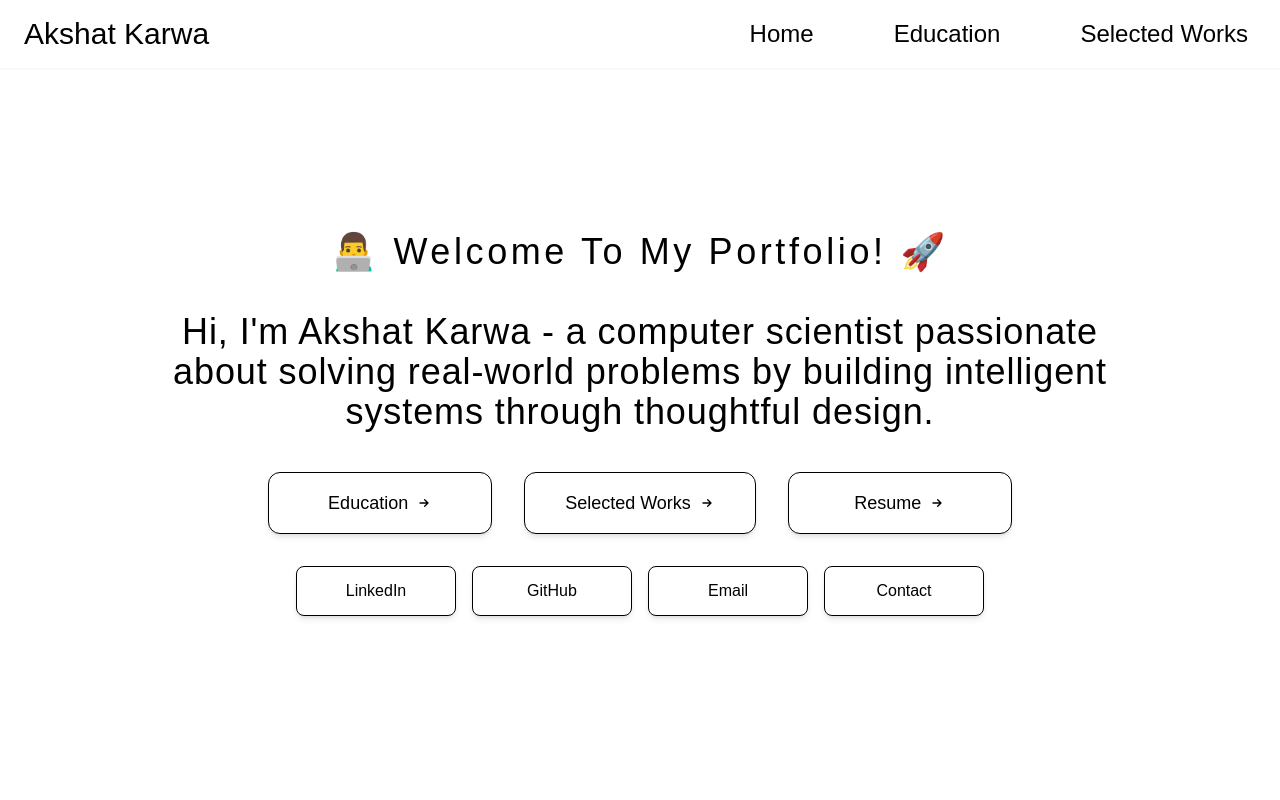
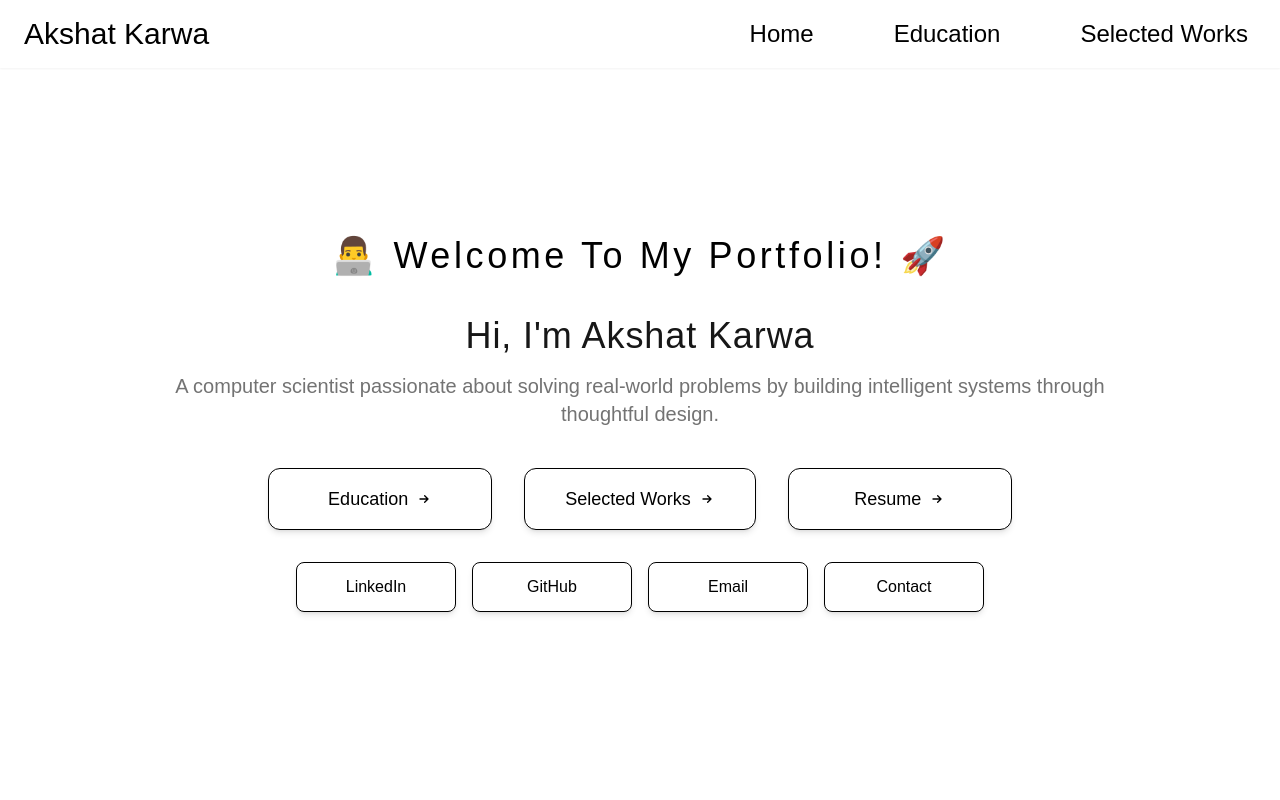
Before and after one commit to akshat-karwa/akshatkarwa.com, a Next.js app in the folder akshatkarwa.com/: page / in a window 1280 px wide. Shown: the top 800 px of the page. Built offline with nearby package versions, Linux system fonts and the light colour scheme.

Commit message:
pushed latest code

```diff
--- a/akshatkarwa.com/app/components/Home.tsx
+++ b/akshatkarwa.com/app/components/Home.tsx
@@ -13,9 +13,12 @@ export default function Home() {
           </span>
         </h1>
 
-        <div className="mt-10 w-full max-w-5xl mx-auto px-6 text-center space-y-8">
-          <p className="text-2xl sm:text-3xl lg:text-4xl font-sans leading-snug tracking-wide">
-            Hi, I&apos;m Akshat Karwa - a computer scientist passionate about solving real-world problems by building intelligent systems through thoughtful design.
+        <div className="mt-10 w-full max-w-5xl mx-auto px-6 text-center space-y-4">
+          <p className="text-xl sm:text-3xl lg:text-4xl font-sans leading-snug tracking-wide text-neutral-900">
+            Hi, I&apos;m Akshat Karwa
+          </p>
+          <p className="text-base sm:text-lg lg:text-xl font-sans text-neutral-500">
+            A computer scientist passionate about solving real-world problems by building intelligent systems through thoughtful design.
           </p>
         </div>
 
```
